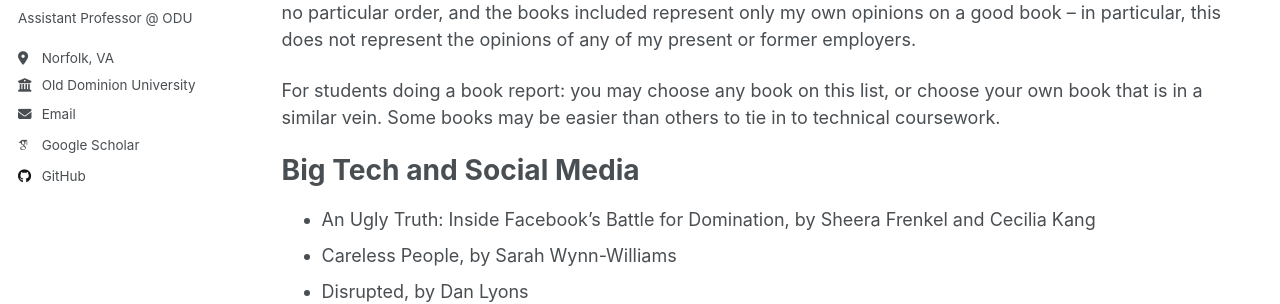
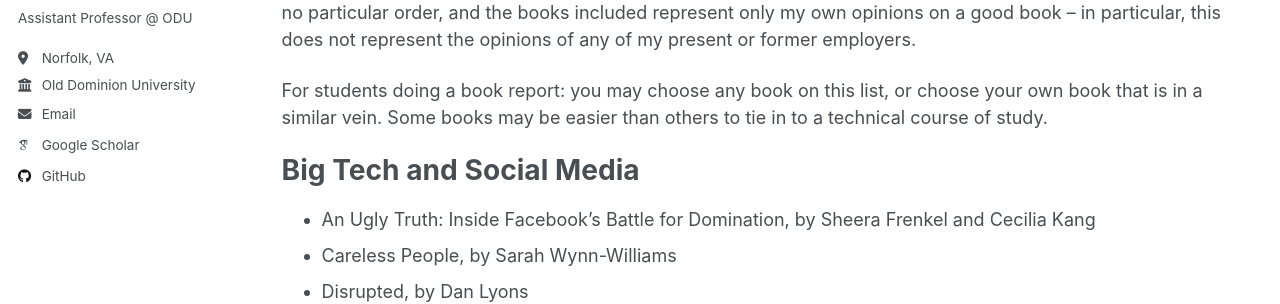
Before and after one commit to jtakeshi/jtakeshi.github.io, a Jekyll site: the page built from _pages/reading-list.md, in a window 1280 px wide and 900 px high. Shown: the part 308-612 px from the top of the window. Built offline with Jekyll 4.4.1, drawn with Linux system fonts in a browser that asks for light colours; some web fonts are replaced; a script that is not in the unit is left out.

Commit message:
Update reading-list.md

```diff
--- a/_pages/reading-list.md
+++ b/_pages/reading-list.md
@@ -11,7 +11,7 @@ Naturally, these are best suited towards computer science or cybersecurity major
 Categories and books are in no particular order, and the books included represent only my own opinions on a good book -- in particular, this does not represent the opinions of any of my present or former employers.
 
 For students doing a book report: you may choose any book on this list, or choose your own book that is in a similar vein.
-Some books may be easier than others to tie in to technical coursework.
+Some books may be easier than others to tie in to a technical course of study.
 
 Big Tech and Social Media
 ==
```
